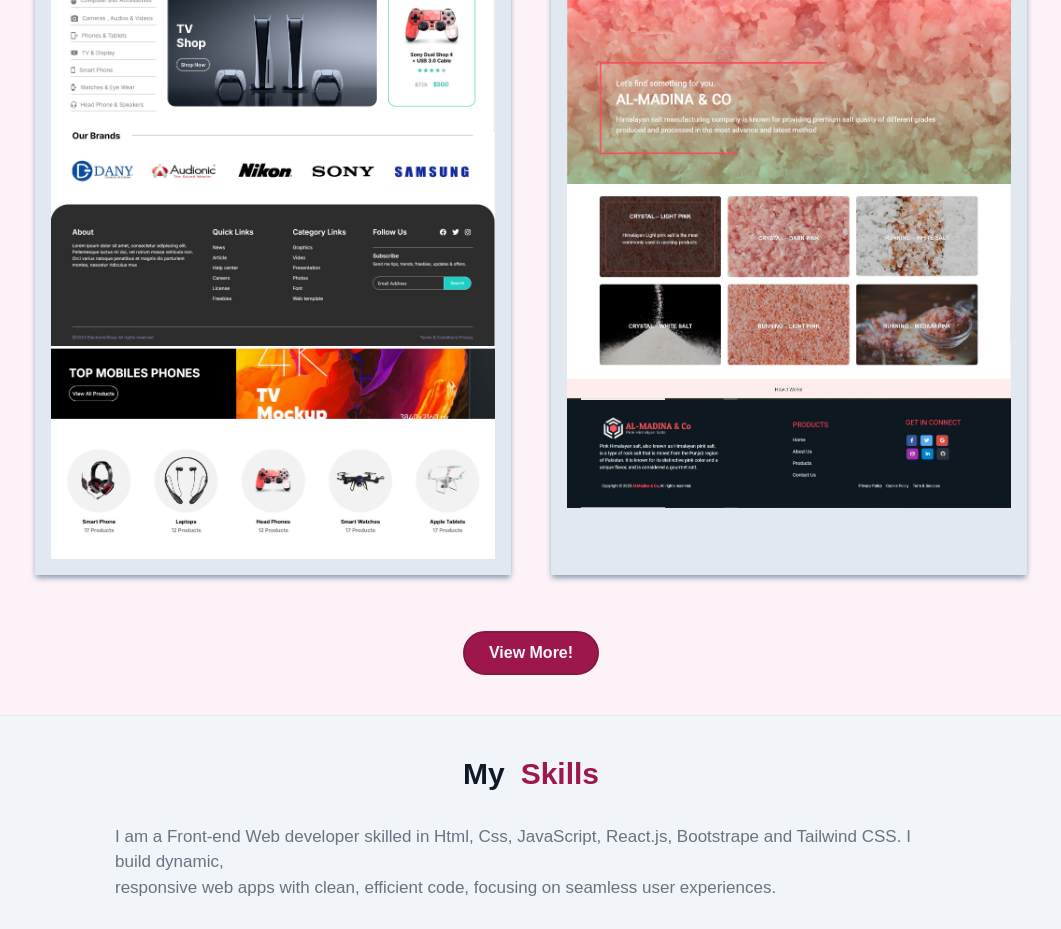
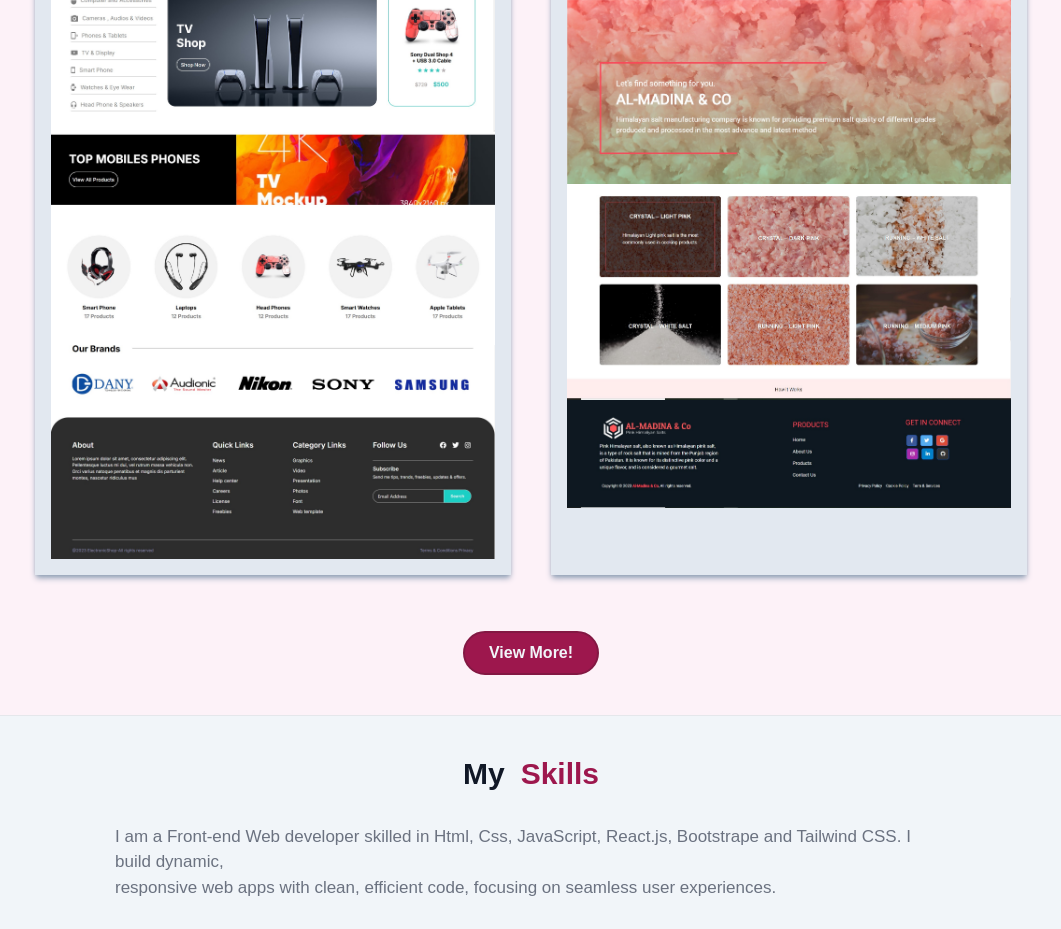
Before and after one commit to danialshafique/portfolio, a Next.js app in the folder Danial/: page / in a window 1280 px wide. Shown: the part 2020-2949 px from the top of the page, without its empty margins (109-1170 px from the left). Built offline with nearby package versions, Linux system fonts and the light colour scheme.

Commit message:
picture changibg

```diff
--- a/Danial/src/components/myprojects.tsx
+++ b/Danial/src/components/myprojects.tsx
@@ -75,13 +75,13 @@
                 className=""
                 height={500}
                 width={500}
-                src="/service-12.jpg"
+                src="/service-33.jpg"
                 alt="Img"/>
                 <Image
                 className=""
                 height={500}
                 width={500}
-                src="/service-33.jpg"
+                src="/service-12.jpg"
                 alt="Img"/>
                 </div>
                 </div>
```
